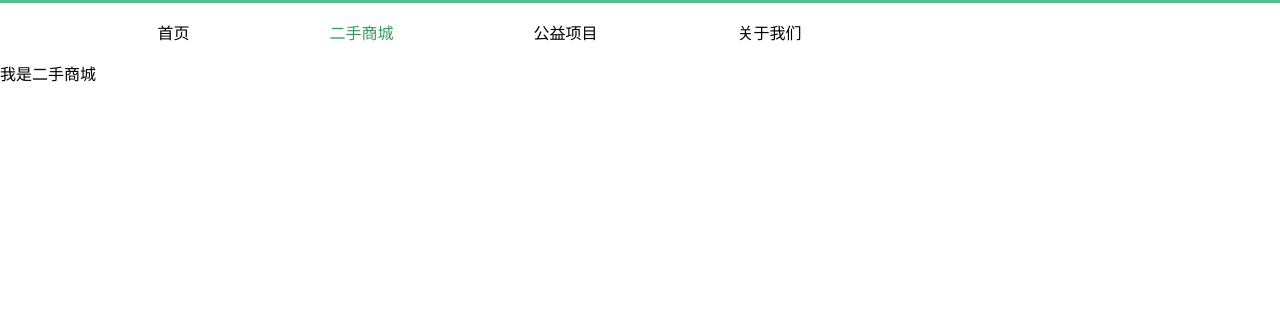
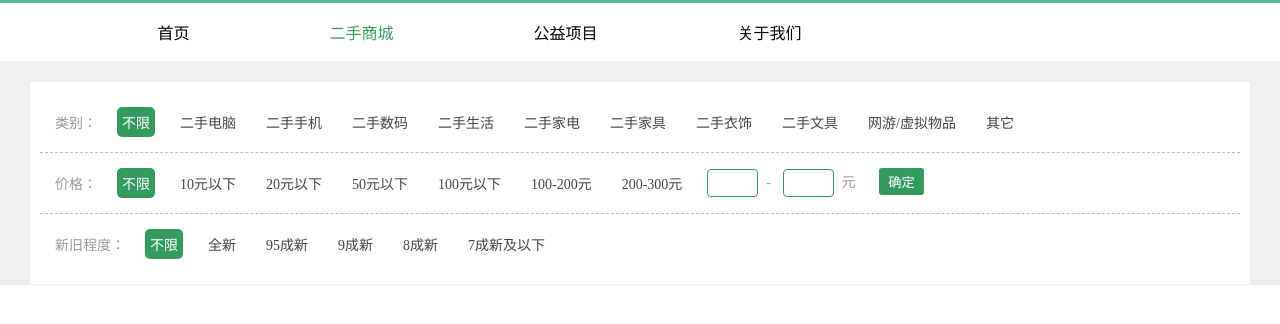
Before and after one commit to Eliane-cc/wuyi_used, a Vue app: page /mall in a window 1280 px wide. Shown: the top 324 px of the page. Built offline with nearby package versions, Linux system fonts and the light colour scheme.

Commit message:
feat: 二手商城分类

```diff
--- a/src/components/Message/Message.vue
+++ b/src/components/Message/Message.vue
@@ -43,8 +43,13 @@
 
 <style scoped>
   .message_row{
-    margin-top: 20px;
+    position: absolute;
+    top: 0px;
+    left: 550px;
+    margin-top: 35px;
     margin-bottom: 12px;
+    z-index: 1000;
+    background-color: #ffffff;
   }
   .message_contain{
     display: inline-block;
@@ -57,7 +62,7 @@
     flex-direction: row;
     align-items: center;
     align-content: center;
-    font-size: 14px;
+    font-size: 13px;
     color: #333333;
   }
   .icon_svg{
@@ -65,17 +70,17 @@
   }
   @keyframes fade-in {
     0% {margin-top: 0px;}
-    25% {margin-top: 5px;}
-    50% {margin-top: 10px;}
-    75% {margin-top: 15px;}
-    100% {margin-top: 20px;}
+    25% {margin-top: 8px;}
+    50% {margin-top: 13px;}
+    75% {margin-top: 18px;}
+    100% {margin-top: 25px;}
   }
   @-webkit-keyframes fade-in {/*针对webkit内核*/
     0% {margin-top: 0px;}
-    25% {margin-top: 5px;}
-    50% {margin-top: 10px;}
-    75% {margin-top: 15px;}
-    100% {margin-top: 20px;}
+    25% {margin-top: 8px;}
+    50% {margin-top: 13px;}
+    75% {margin-top: 18px;}
+    100% {margin-top: 25px;}
   }
   .display_animation{
     animation: fade-in;
--- a/src/views/Mall.vue
+++ b/src/views/Mall.vue
@@ -1,13 +1,266 @@
 <template>
-  <div>我是二手商城</div>
+  <div class="mall">
+    <div class="mall_filter">
+      <div class="row sort condition">
+        <div class="title">类别：</div>
+        <div class="item_row">
+          <div v-for="(item,index) in sortList" :class="{list: true, select: conditionList[0]==item.name ? true : false}" @click="selectSort(item.name)">{{item.name}}</div>
+        </div>
+      </div>
+      <div class="row price">
+        <div class="title">价格：</div>
+        <div class="item_row">
+          <div v-for="(item,index) in priceList" :class="{list: true, select: conditionList[1]==item.name ? true : false}" @click="selectPrice(item.name)">{{item.name}}</div>
+        </div>
+        <div class="price_range">
+          <input type="number" class="input_price" v-model="number1">-
+          <input type="number" class="input_price price_range_right" v-model="number2">元
+          <button type="submit" class="certain" @click="confirm">确定</button>
+        </div>
+      </div>
+      <div class="row extent">
+        <div class="title">新旧程度：</div>
+        <div class="item_row">
+          <div v-for="(item,index) in extentList" :class="{list: true, select: conditionList[2]==item.name ? true : false}" @click="selectExtent(item.name)">{{item.name}}</div>
+        </div>
+      </div>
+      <div class="row" v-show="conditionList[0]!='不限'|| conditionList[1]!='不限'|| conditionList[2]!='不限'">
+        <div class="title">筛选条件：</div>
+        <div class="item_row">
+          <div v-for="(item,index) in conditionList" class="list" v-if="item!='不限'">
+            <div class="selectedCon" @click="deleteCondition(item)">
+              {{item}}
+              <icon-svg icon-class="icon-close" class="icon_close" icon-size="15px"/>
+            </div>
+          </div>
+        </div>
+      </div>
+    </div>
+    <div>
+    <div class="mall_contain">
+
+    </div>
+    </div>
+  </div>
 </template>
 
 <script>
   export default {
-    name: "Mall"
+    name: "Mall",
+    data(){
+      return{
+        sortList: [
+          {
+            name: '不限'
+          },
+          {
+            name: '二手电脑'
+          },
+          {
+            name: '二手手机'
+          },
+          {
+            name: '二手数码'
+          },
+          {
+            name: '二手生活'
+          },
+          {
+            name: '二手家电'
+          },
+          {
+            name: '二手家具'
+          },
+          {
+            name: '二手衣饰'
+          },
+          {
+            name: '二手文具'
+          },
+          {
+            name: '网游/虚拟物品'
+          },
+          {
+            name: '其它'
+          }
+        ],
+        priceList: [
+          {
+            name: '不限'
+          },
+          {
+            name: '10元以下'
+          },
+          {
+            name: '20元以下'
+          },
+          {
+            name: '50元以下'
+          },
+          {
+            name: '100元以下'
+          },
+          {
+            name: '100-200元'
+          },
+          {
+            name: '200-300元'
+          }
+        ],
+        extentList: [
+          {
+            name: '不限'
+          },
+          {
+            name: '全新'
+          },
+          {
+            name: '95成新'
+          },
+          {
+            name: '9成新'
+          },
+          {
+            name: '8成新'
+          },
+          {
+            name: '7成新及以下'
+          }
+        ],
+        conditionList: ['不限','不限','不限'],
+        number1: '',
+        number2: ''
+      }
+    },
+    methods: {
+      selectSort(item){
+        this.$set(this.conditionList,0,item)
+      },
+      selectPrice(item){
+        this.$set(this.conditionList,1,item)
+      },
+      selectExtent(item){
+        this.$set(this.conditionList,2,item)
+      },
+      confirm(){
+        if (this.number2 && this.number1){
+          this.$set(this.conditionList,1,this.number1+"-"+this.number2+"元")
+          this.number2=''
+          this.number1=''
+        }else {
+          this.$message.show("请输入要搜索的价格范围", 'icon-info-circle-fill', '#42B782');
+        }
+      },
+      deleteCondition(name){
+        let num = ''
+        this.conditionList.forEach((item,index) => {
+          if(item == name){
+            num = index
+          }
+        })
+        this.$set(this.conditionList,num,'不限')
+      }
+    }
   }
 </script>
 
 <style scoped>
-
+  .mall{
+    background-color: #efefef;
+    display: flex;
+    flex-direction: column;
+    align-items: center;
+  }
+  .mall_filter{
+    width: 1200px;
+    background-color: #ffffff;
+    margin-top: 20px;
+    border: 1px solid #efefef;
+    padding: 10px;
+  }
+  .row{
+    display: flex;
+    flex-direction: row;
+    justify-content: left;
+    font-size: 14px;
+    border-top: 1px dashed #bbbbbb;
+    padding: 15px;
+  }
+  .item_row{
+    display: flex;
+    flex-direction: row;
+    align-content: center;
+    color: #444444;
+  }
+  .list{
+    margin-right: 20px;
+    cursor: pointer;
+    padding: 5px;
+    border-radius: 5px;
+    vertical-align: middle;
+  }
+  .list:hover{
+    color: #349B5E;
+  }
+  .title{
+    color: #999999;
+    margin-right: 20px;
+    margin-top: 5px;
+  }
+  .condition{
+    border-top: none;
+  }
+  .price_range{
+    color: #444444;
+    font-size: 14px;
+    color: #999999;
+  }
+  .price_range_right{
+    margin-left: 8px;
+  }
+  .certain{
+    display: inline-block;
+    width: 45px;
+    height: 27px;
+    background-color: #349B5E;
+    border: none;
+    border-radius: 3px;
+    color: #ffffff;
+    margin-left: 20px;
+    cursor: pointer;
+    outline: none;
+  }
+  .certain:hover{
+    background-color: rgba(52,155,94,0.9);
+  }
+  .input_price{
+    display: inline-block;
+    width: 45px;
+    height: 24px;
+    border: 1px solid #349B5E;
+    border-radius: 4px;
+    margin-right: 8px;
+    color: #444444;
+  }
+  .selectedCon{
+    border: 1px solid #349B5E;
+    border-radius: 3px;
+    padding: 3px;
+    cursor: auto;
+  }
+  .icon_close{
+    cursor: pointer;
+  }
+  .select{
+    background-color: #349B5E;
+    color: #ffffff;
+    cursor: auto;
+  }
+  .select:hover{
+    color: #ffffff;
+  }
+  .mall_contain{
+    background-color: red;
+    width: 1200px;
+  }
 </style>
```
